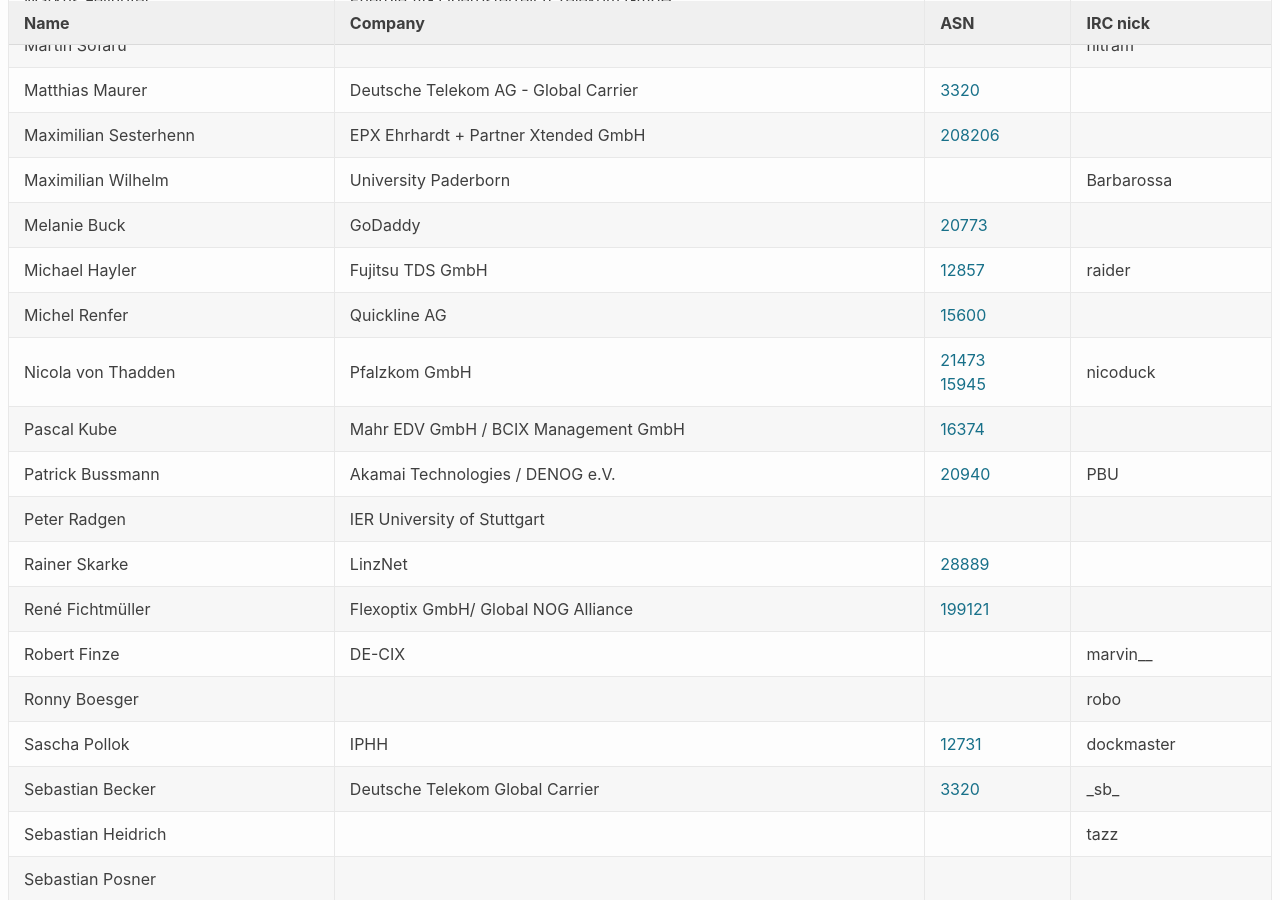
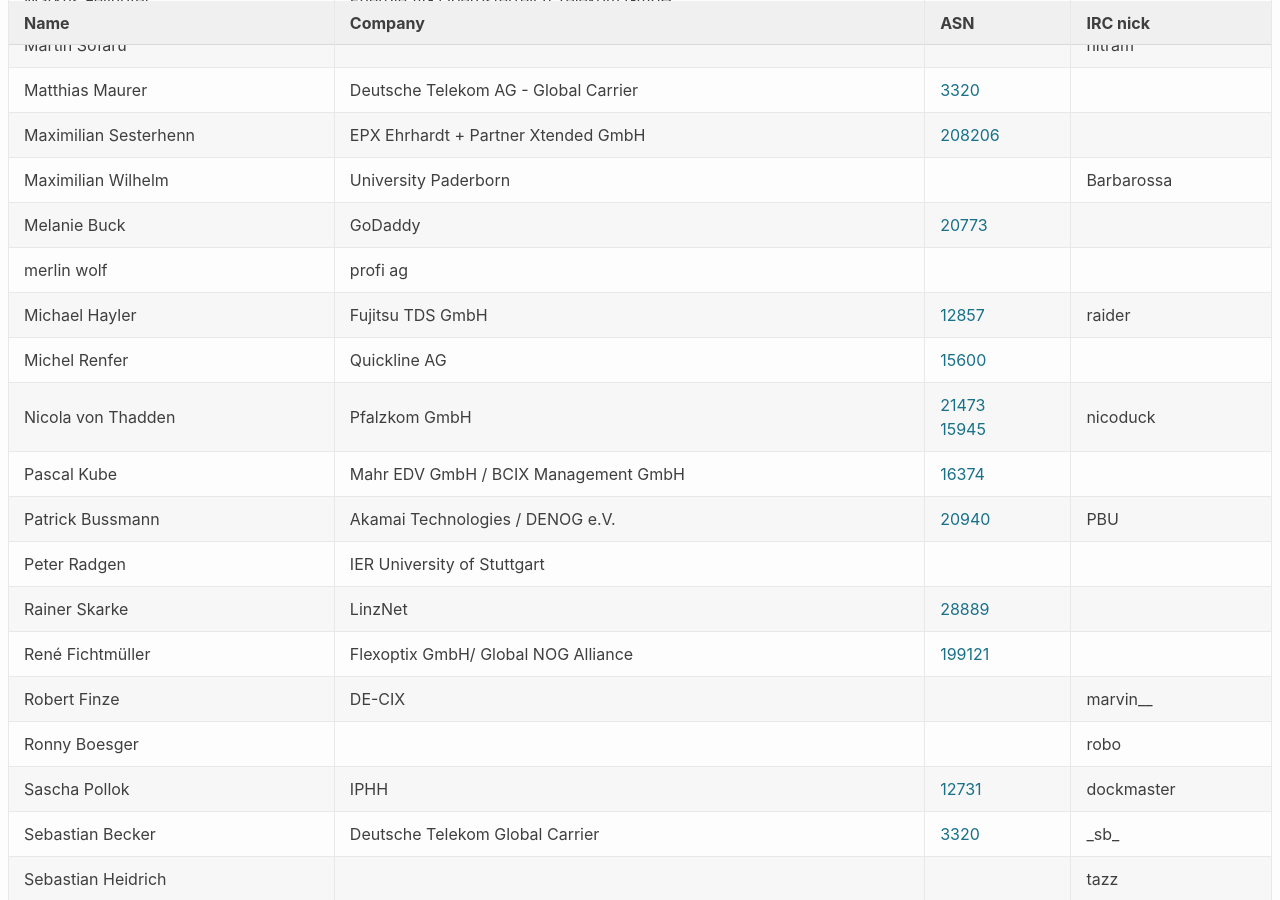
Before and after one commit to denog/pretix-attendeelist, a Jekyll site: the page built from index.markdown, in a window 1280 px wide and 900 px high, scrolled down 2314 px. Built offline with Jekyll 4.4.1, drawn with Linux system fonts in a browser that asks for light colours.

Commit message:
Latest data: Wed Mar 24 18:32:43 UTC 2021

```diff
--- a/_data/attendees_meetup_leader_2021-01.json
+++ b/_data/attendees_meetup_leader_2021-01.json
@@ -312,6 +312,12 @@
     "asn": "20773"
   },
   {
+    "name": "merlin wolf",
+    "company": "profi ag",
+    "irc": null,
+    "asn": null
+  },
+  {
     "name": "Michael Hayler",
     "company": "Fujitsu TDS GmbH",
     "irc": "raider",
```
